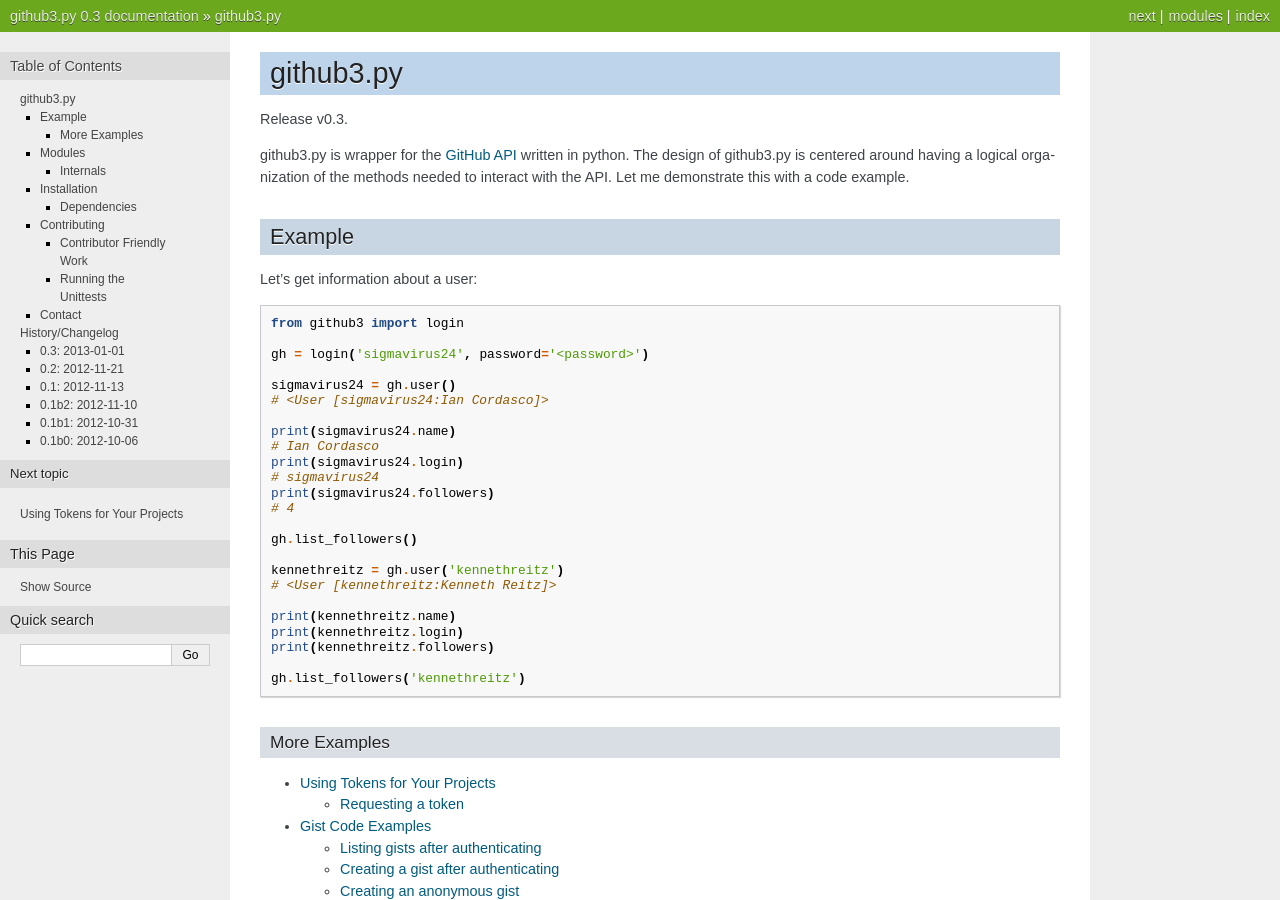
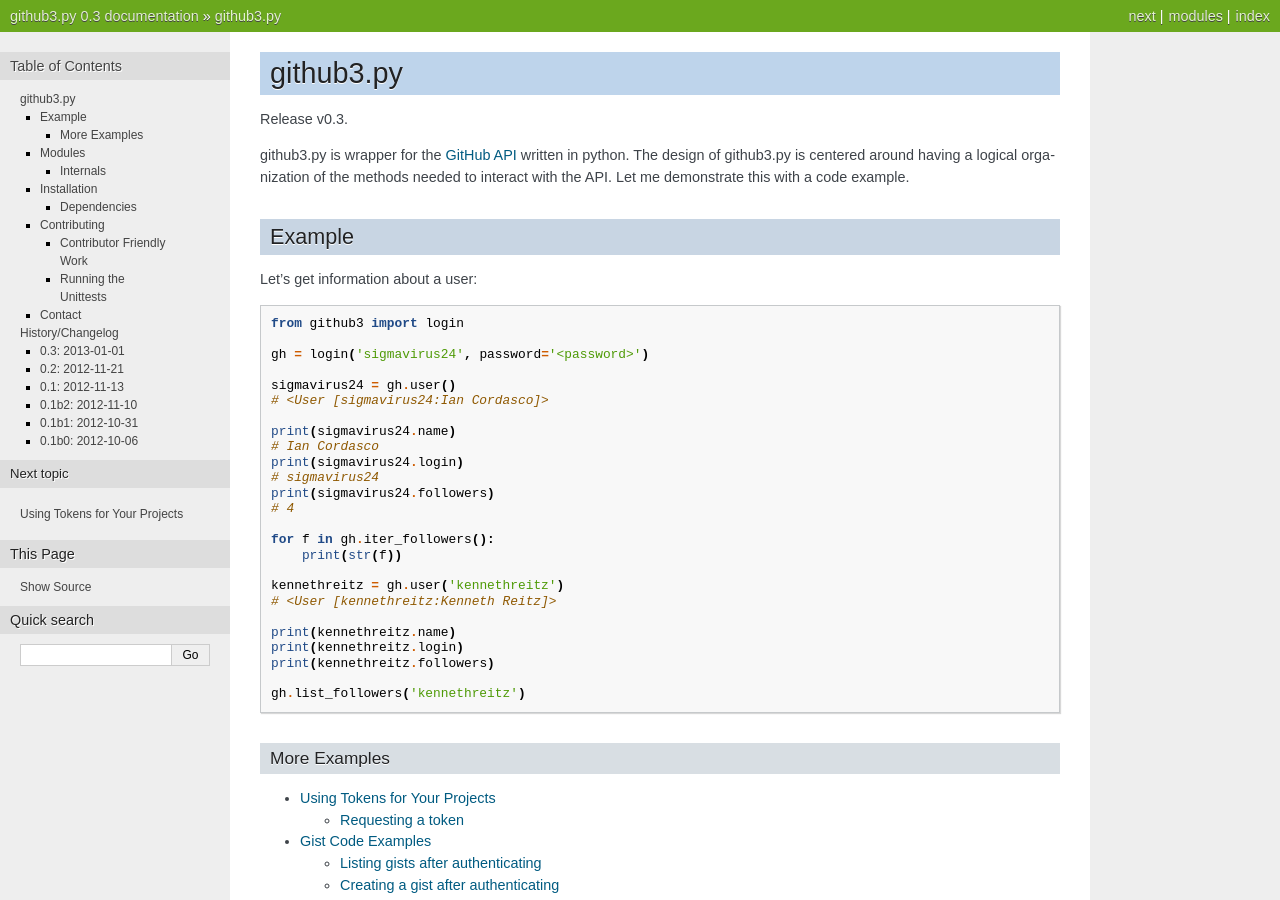
Before and after one commit to sigmavirus24/github3.py, a Sphinx documentation site: the page built from docs/index.rst, in a window 1280 px wide and 900 px high. Built offline with Sphinx 7.4.7, drawn with Linux system fonts in a browser that asks for light colours.

Commit message:
Missed a different part of the docs

```diff
--- a/docs/index.rst
+++ b/docs/index.rst
@@ -26,7 +26,8 @@ Let's get information about a user::
     print(sigmavirus24.followers)
     # 4
 
-    gh.list_followers()
+    for f in gh.iter_followers():
+        print(str(f))
 
     kennethreitz = gh.user('kennethreitz')
     # <User [kennethreitz:Kenneth Reitz]>
```
